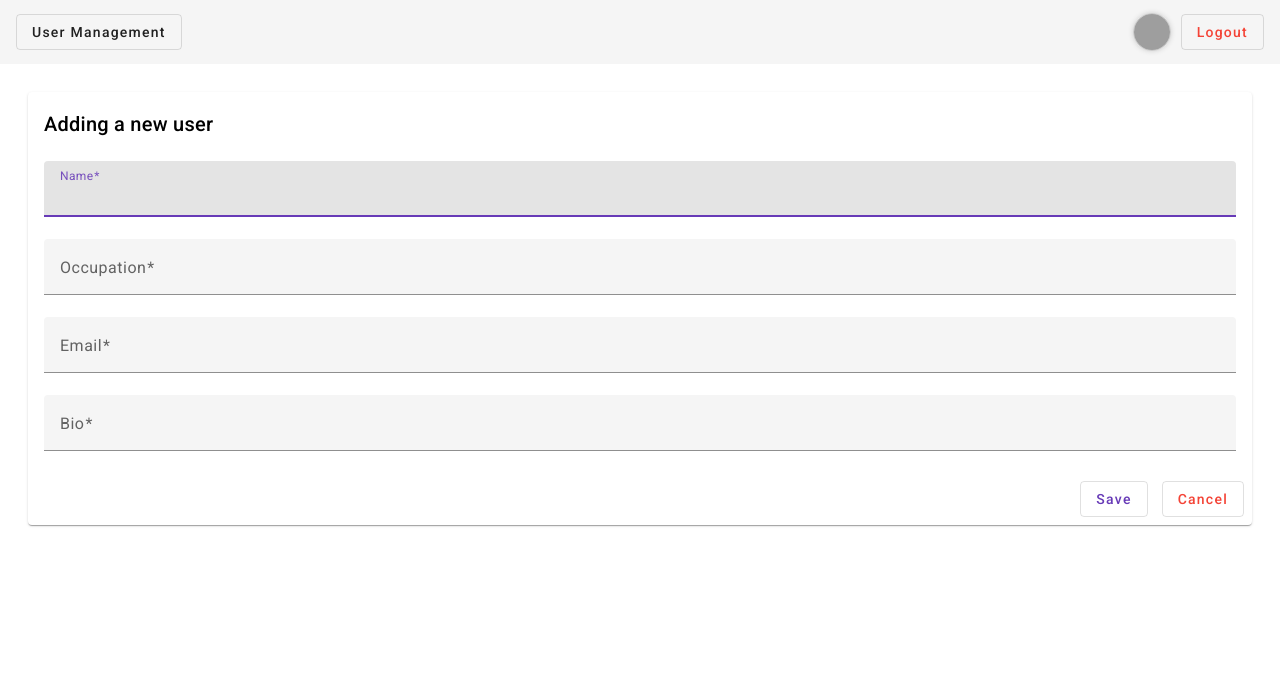
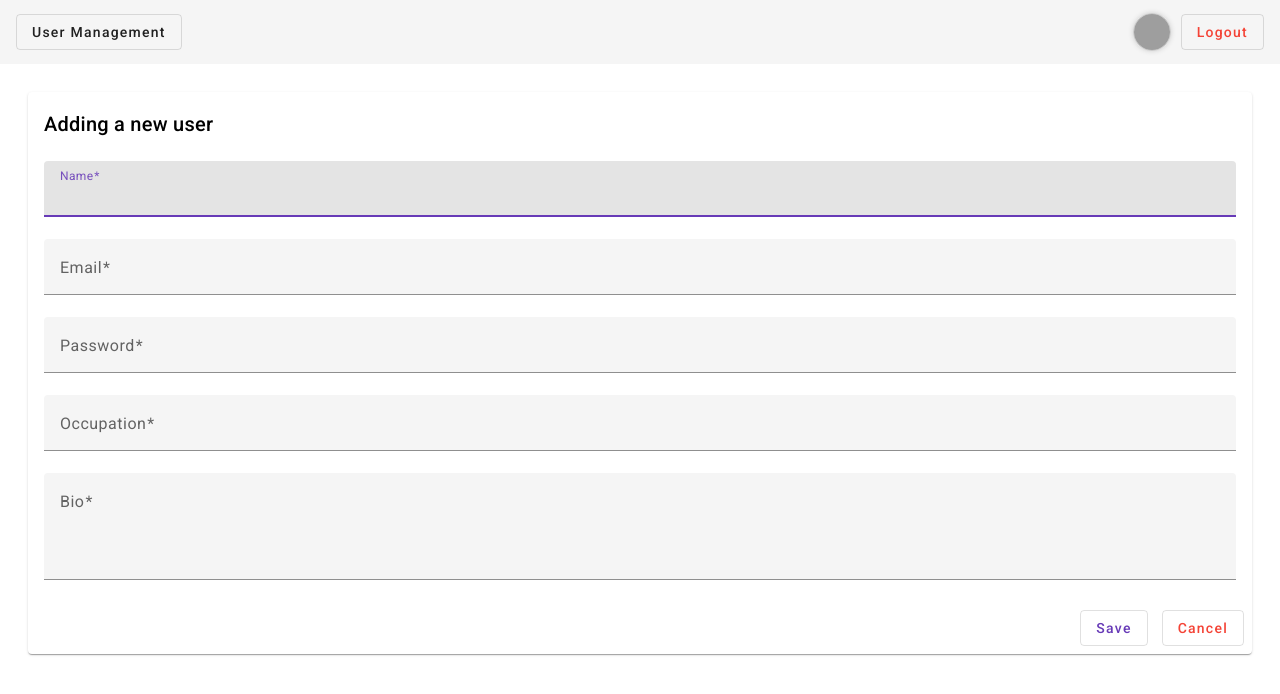
Before and after one commit to Eviive/Angular-Users, an Angular app: page /new in a window 1280 px wide. Shown: the top 694 px of the page. Built offline with nearby package versions, Linux system fonts and the light colour scheme; sample sign-in values are in the browser's storage; grey boxes are pictures that could not be loaded.

Commit message:
feat: added the password in the form only if it's you or a new user

```diff
--- a/src/app/users/user-form/user-form.component.html
+++ b/src/app/users/user-form/user-form.component.html
@@ -30,19 +30,25 @@
                         <input matInput formControlName="name" required appAutoFocus />
                     </mat-form-field>
                     <mat-form-field>
-                        <mat-label>Occupation</mat-label>
-                        <input matInput formControlName="occupation" required />
-                    </mat-form-field>
-                    <mat-form-field>
                         <mat-label>Email</mat-label>
                         <input type="email" matInput formControlName="email" required [errorStateMatcher]="matcher" />
                         @if (userForm.get('email')?.hasError('email') && !userForm.get('email')?.hasError('required')) {
                             <mat-error>Please enter a valid email address</mat-error>
                         }
                     </mat-form-field>
+                    @if (!user || isCurrentUser()) {
+                        <mat-form-field>
+                            <mat-label>Password</mat-label>
+                            <input type="password" matInput formControlName="password" required />
+                        </mat-form-field>
+                    }
+                    <mat-form-field>
+                        <mat-label>Occupation</mat-label>
+                        <input matInput formControlName="occupation" required />
+                    </mat-form-field>
                     <mat-form-field>
                         <mat-label>Bio</mat-label>
-                        <input matInput formControlName="bio" required />
+                        <textarea matInput formControlName="bio" required [cdkTextareaAutosize]="true" cdkAutosizeMinRows="5" cdkAutosizeMaxRows="10"></textarea>
                     </mat-form-field>
                 </div>
             </mat-card-content>
--- a/src/app/users/user-form/user-form.component.ts
+++ b/src/app/users/user-form/user-form.component.ts
@@ -67,10 +67,10 @@ export class UserFormComponent extends Destroyed implements OnInit {
         this.userForm = this.formBuilder.group({
             id: this.user?.id ?? null,
             name: [this.user?.name ?? "", Validators.required],
+            email: [this.user?.email ?? "", [Validators.required, Validators.email]],
+            password: [this.user?.password ?? "", Validators.required],
             occupation: [this.user?.occupation ?? "", Validators.required],
-            email: [this.user?.email ?? "", [Validators.required, Validators.email]],
-            bio: [this.user?.bio ?? "", Validators.required],
-            password: [this.user?.password ?? "", Validators.required]
+            bio: [this.user?.bio ?? "", Validators.required]
         });
     }
 
--- a/src/app/users/user-search-bar/user-search-bar.component.html
+++ b/src/app/users/user-search-bar/user-search-bar.component.html
@@ -8,8 +8,8 @@
         <mat-select [(ngModel)]="selectedKey" (ngModelChange)="handleCriteriaChange()">
             <mat-option value="id">ID</mat-option>
             <mat-option value="name">Name</mat-option>
+            <mat-option value="email">Email</mat-option>
             <mat-option value="occupation">Occupation</mat-option>
-            <mat-option value="email">Email</mat-option>
             <mat-option value="bio">Bio</mat-option>
         </mat-select>
     </mat-form-field>
--- a/src/app/users/user.model.ts
+++ b/src/app/users/user.model.ts
@@ -1,8 +1,8 @@
 export type User = {
     id: string;
     name: string;
+    email: string;
+    password: string;
     occupation: string;
-    email: string;
     bio: string;
-    password: string;
 };
```
